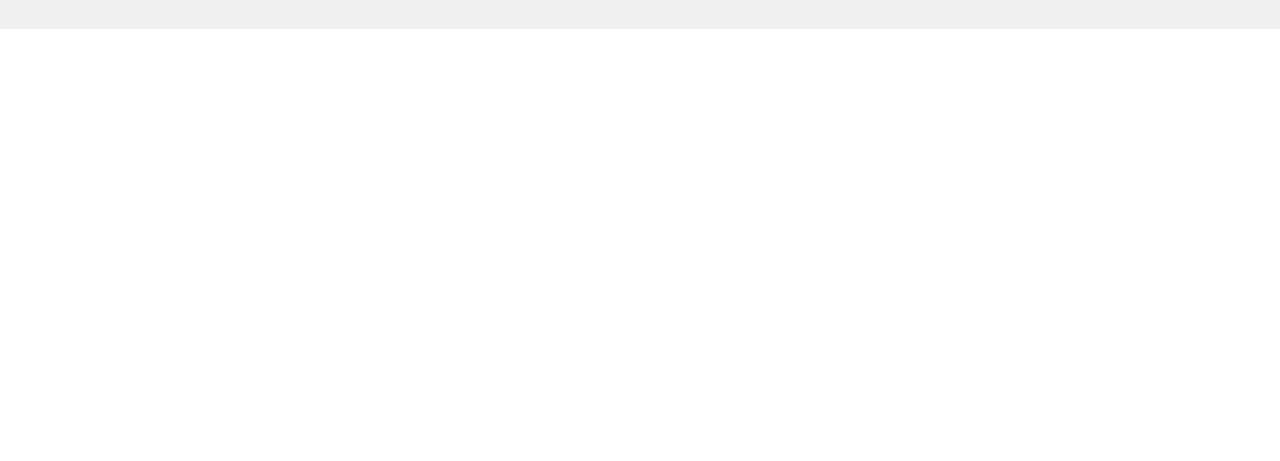
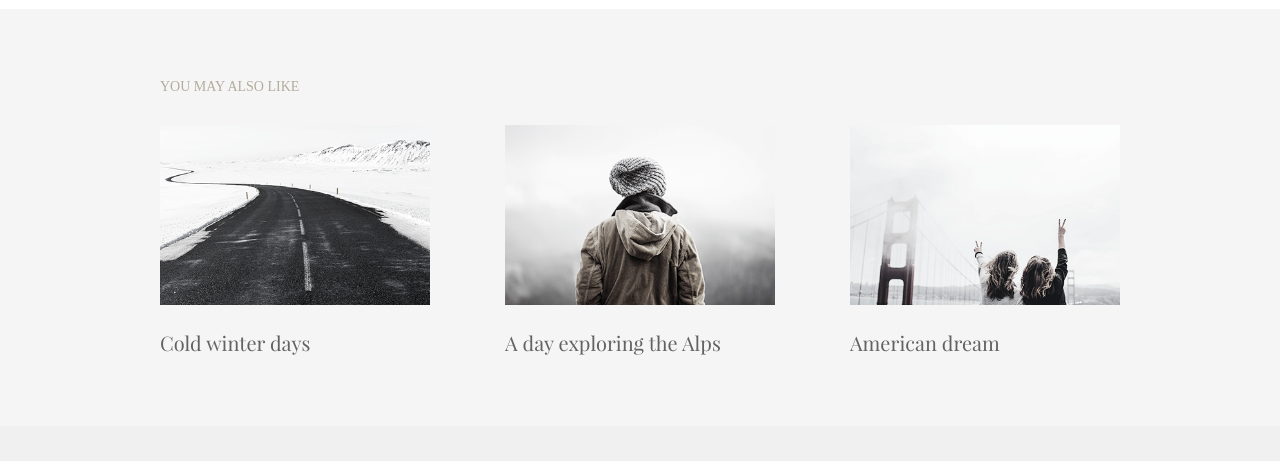
Before and after one commit to yupaziura/test-minimo, a website: page src/index.html in a window 1280 px wide. Shown: the part 3659-4120 px from the top of the page. Before the commit the page ends 3688 px from the top, so only its background shows below. Drawn offline with nearby package versions, Linux system fonts and the light colour scheme; files that its build step writes are made by us from their sources; a web font is replaced by a local one.

Commit message:
Add section "you may also like"

```diff
--- a/src/index.html
+++ b/src/index.html
@@ -107,6 +107,28 @@
         </div>
     </section>
 
+    <section class="alsolike">
+        <div class="container">
+            <div class="title_light">you may also like</div>
+            <div class="alsolike_wrapper">
+                <div class="alsolike_item">
+                    <img src="./img/posts-main-photos/cold-days.png" alt="">
+                    <div class="subtitle">Cold winter days</div>
+                </div>
+
+                <div class="alsolike_item">
+                    <img src="./img/posts-main-photos/alps.png" alt="">
+                    <div class="subtitle">A day exploring the Alps</div>
+                </div>
+
+                <div class="alsolike_item">
+                    <img src="./img/posts-main-photos/american-dream.png" alt="">
+                    <div class="subtitle">American dream</div>
+                </div>
+            </div>
+        </div>
+    </section>
+
 
     <footer>
         <div class="footer__wrapper">
--- /dev/null
+++ b/src/sass/blocks/alsolike.scss
@@ -0,0 +1,20 @@
+.alsolike{
+    width: 100%;
+    background-color: #f5f5f5;
+    padding: 70px 160px;
+    margin-top: 80px;
+
+    &_wrapper{
+        display: flex;
+        justify-content: space-between;
+        margin-top: 30px;
+    }
+
+    &_item{
+        max-width: 270px;
+        img{
+            object-fit: cover;
+            width: 100%;
+        }
+    }
+}
--- a/src/sass/style.scss
+++ b/src/sass/style.scss
@@ -3,6 +3,7 @@
 @import 'blocks/posts.scss';
 @import 'blocks/news.scss';
 @import 'blocks/footer.scss';
+@import 'blocks/alsolike.scss';
 
 @font-face {
     font-family: 'PlayfairDisplay';
@@ -44,6 +45,19 @@
     font-family: "PlayfairDisplay";
     color: rgb(98, 98, 98);
 }
+.title_light{
+    font-size: 14px;
+    font-family: "Ubuntu";
+    color: rgb(180, 173, 158);
+    text-transform: uppercase;
+}
+
+.subtitle{
+      font-size: 20px;
+      font-family: "PlayfairDisplay";
+      color: rgb(98, 98, 98);
+      margin-top: 20px;
+}
 
 .article {
     margin: 40px auto 50px auto;
```
Also changed, not shown: src/css/style.css, 1 other file.
